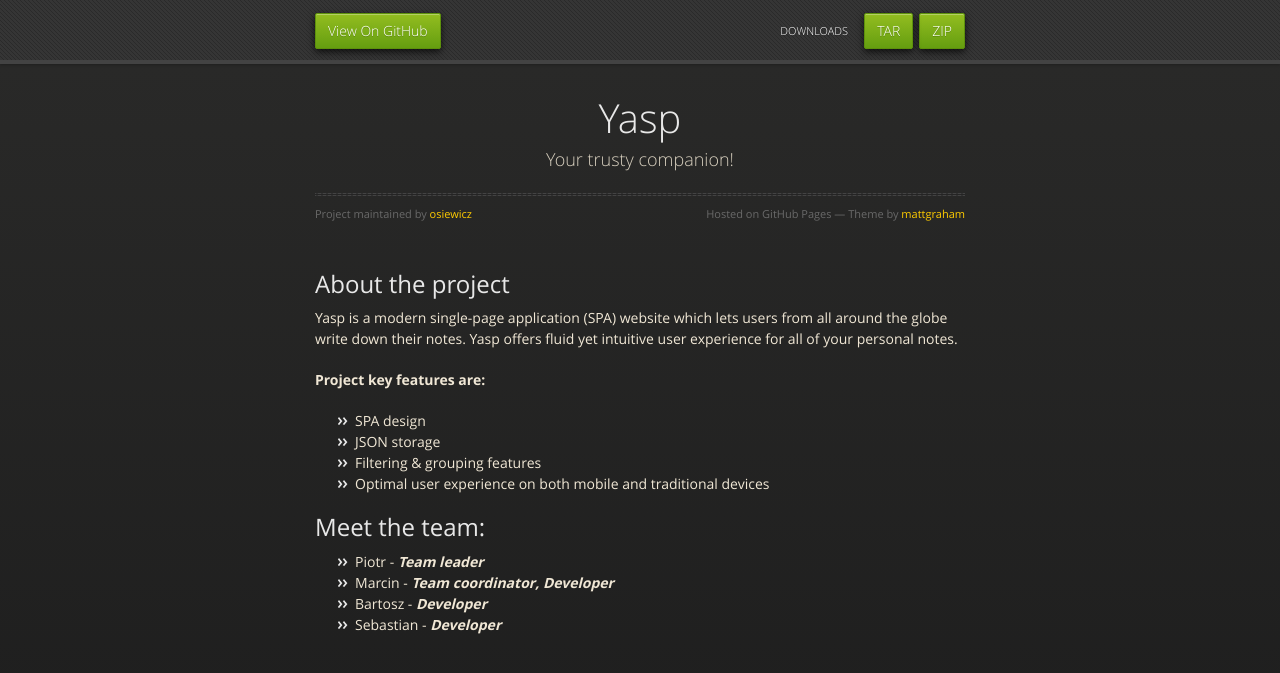
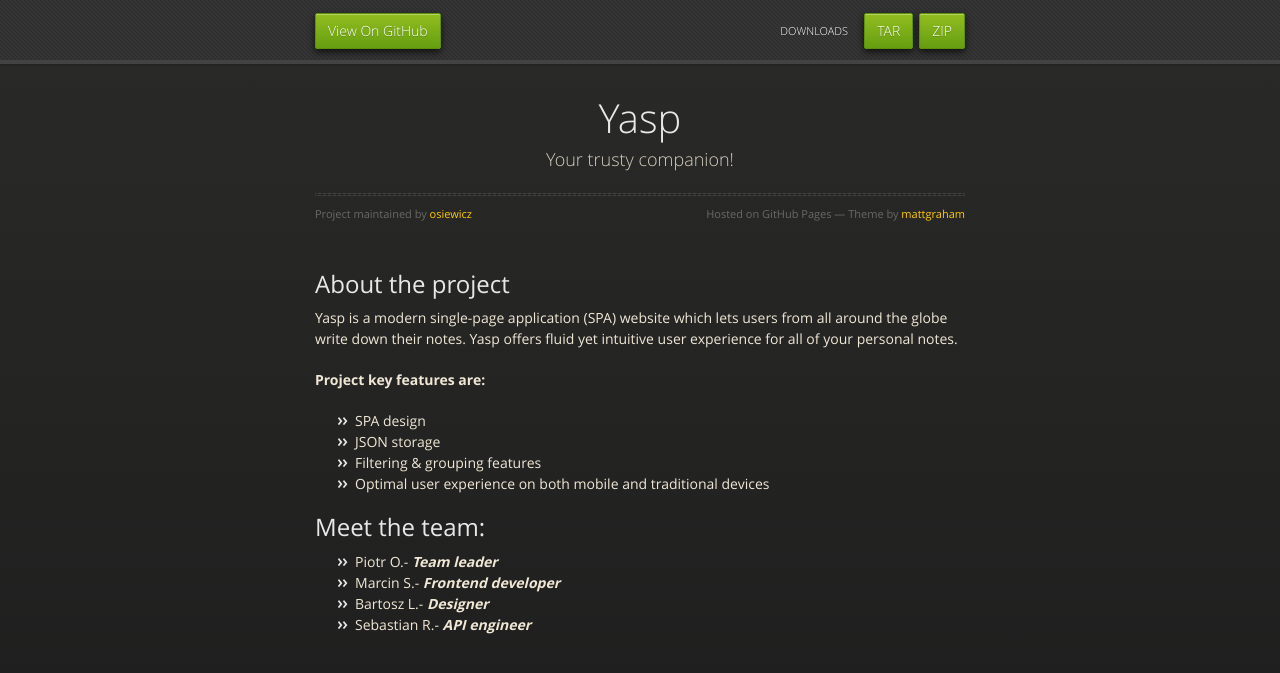
Before and after one commit to osiewicz/yasp_fixed_refs, a Jekyll site: the page built from docs/index.md, in a window 1280 px wide. Shown: the top 673 px of the page. Built offline with Jekyll 4.4.1, drawn with Linux system fonts in a browser that asks for light colours; our own code applies the rules of GitHub Pages for plain Markdown files.

Commit message:
Update documentation page
It should now match "About" page in application.

```diff
--- a/docs/index.md
+++ b/docs/index.md
@@ -13,7 +13,7 @@ Yasp is a modern single-page application (SPA) website which lets users from all
 
 
 ## Meet the team:
-*   Piotr - _**Team leader**_
-*   Marcin - _**Team coordinator, Developer**_
-*   Bartosz - _**Developer**_
-*   Sebastian - _**Developer**_
+*   Piotr O.- _**Team leader**_
+*   Marcin S.- _**Frontend developer**_
+*   Bartosz L.- _**Designer**_
+*   Sebastian R.- _**API engineer**_
```
